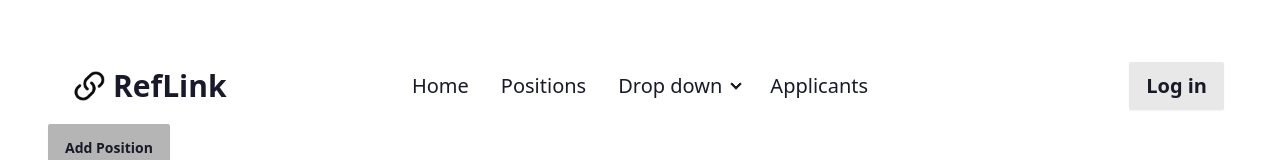
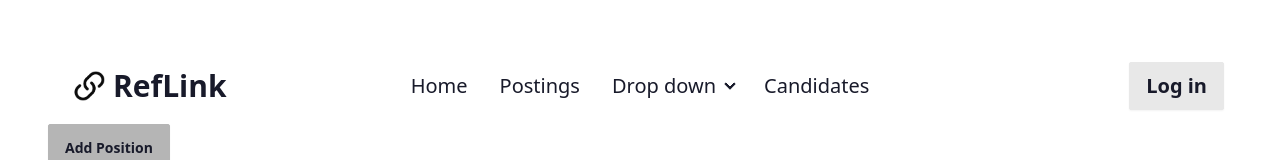
Before and after one commit to RefLink-GradProject/RefLink-App, a React (Vite) app in the folder Frontend/: page /positions in a window 1280 px wide. Shown: the top 160 px of the page. Built offline with nearby package versions, Linux system fonts and the light colour scheme.

Commit message:
Rename Positions and Applicants

```diff
--- a/Frontend/src/App.tsx
+++ b/Frontend/src/App.tsx
@@ -2,7 +2,7 @@ import {Routes, Route} from 'react-router-dom';
 import Home from './components/Home';
 import Navbar from './components/Navbar';
 import AddPositionForm from './components/AddPositionForm';
-import Positions from './components/Positions';
+import Postings from './components/Postings';
 
 export default function App() {
 
@@ -12,7 +12,7 @@ export default function App() {
     {/* <Link to="/"><button>HOME</button></Link> */}
     <Routes>
       <Route path="/" element= {<Home />} />
-      <Route path="/positions" element= {<Positions />} />
+      <Route path="/positions" element= {<Postings />} />
       <Route path='/positions/add' element={<AddPositionForm />}/>
 
     </Routes>
--- a/Frontend/src/components/Navbar.tsx
+++ b/Frontend/src/components/Navbar.tsx
@@ -13,13 +13,13 @@ export default function Navbar() {
                         <ul tabIndex={0} className="menu menu-sm dropdown-content mt-3 z-[1] p-2 shadow bg-base-100 rounded-box w-52">
                             <Link to="/"><li><a>Home</a></li></Link>
                             <li>
-                               <Link to="/positions"><a>Positions</a></Link>
+                               <Link to="/positions"><a>Postings</a></Link>
                                 <ul className="p-2">
                                     <li><a>Submenu 1</a></li>
                                     <li><a>Submenu 2</a></li>
                                 </ul>
                             </li>
-                            <li><a>Applicants</a></li>
+                            <li><a>Candidates</a></li>
                         </ul>
                     </div>
                     <Link to="/">
@@ -32,7 +32,7 @@ export default function Navbar() {
                 <div className="navbar-center hidden lg:flex">
                     <ul className="menu menu-horizontal px-1 text-xl">
                         <Link to="/"><li><a>Home</a></li></Link>
-                        <li><Link to="/positions"><a>Positions</a></Link></li>
+                        <li><Link to="/positions"><a>Postings</a></Link></li>
                         <li>
                             <details>
                                 <summary>Drop down</summary>
@@ -42,7 +42,7 @@ export default function Navbar() {
                                 </ul>
                             </details>
                         </li>
-                        <li><a>Applicants</a></li>
+                        <li><a>Candidates</a></li>
                     </ul>
                 </div>
                 <div className="navbar-end">
--- a/Frontend/src/components/Positions.tsx
+++ b/Frontend/src/components/Postings.tsx
@@ -1,6 +1,6 @@
 import { Link } from "react-router-dom";
 
-export default function Positions(){
+export default function Postings(){
     return (
         <>
         <Link to="/positions/add">
```
